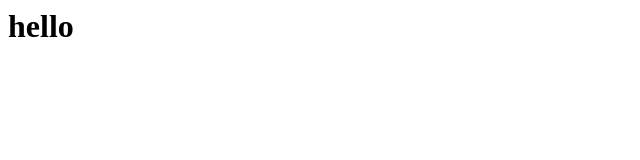
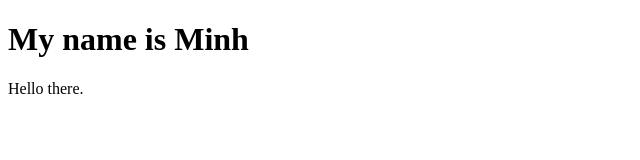
Before and after one commit to minhdanlc124/Minh.github.io, a plain HTML site: page index.html in a window 1280 px wide. Shown: the whole page, without its empty margins (0-640 px from the left). Drawn offline with Linux system fonts and the light colour scheme.

Commit message:
Update index.html

```diff
--- a/index.html
+++ b/index.html
@@ -1 +1,9 @@
-<h1>hello</h1>
+<!DOCTYPE html>
+<html>
+<body>
+
+<h1>My name is Minh</h1>
+<p>Hello there.</p>
+
+</body>
+</html>
```
